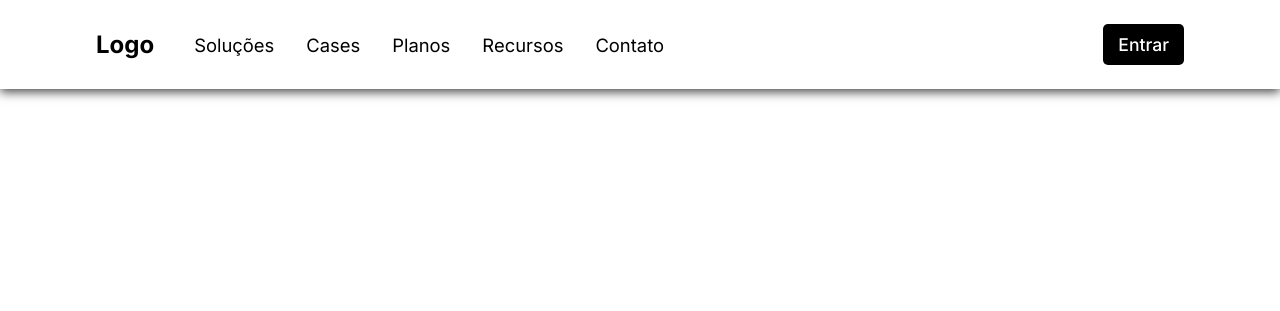
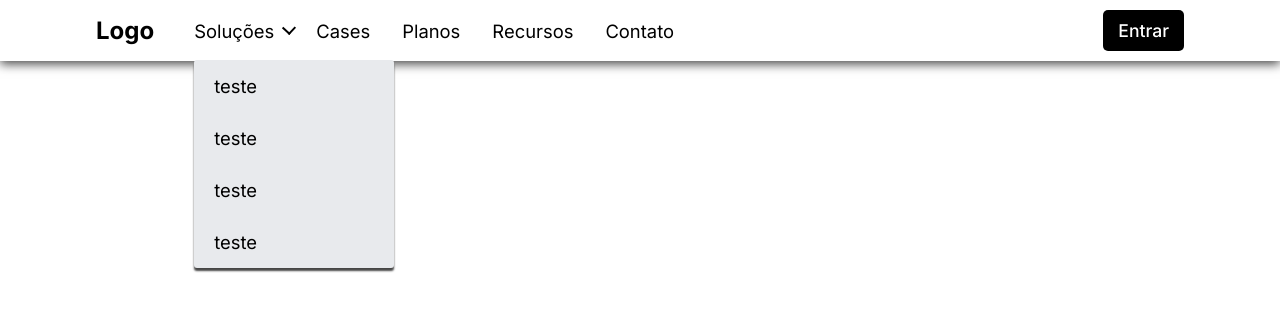
Before and after one commit to Raf1d3/Onficina, a PHP site: page / in a window 1280 px wide, after a click on "Soluções". Shown: the top 311 px of the page. Run offline with PHP 8.4, Linux system fonts and the light colour scheme.

Commit message:
FEITO: - Adição do arrow de soluções - Adição do arrow de soluções dentro do mobile-menu - Adição do dropdown de soluções - Mudaça de cores nav-link quando hover
FAZER:
- Correção de cores
- Adição de logo
- Adição do dropdown de soluções dentro do mobile menu

```diff
--- a/index.html
+++ b/index.html
@@ -16,7 +16,24 @@
                     </div>
                     <div class="nav-list">
                         <ul>
-                            <li class="nav-item"><a href="#" class="nav-link">Soluções</a></li>
+                            <li class="nav-item" id="solucoes">
+                                <a href="#" class="nav-link">Soluções
+                                    <div class="solucoes-icon">
+                                        <button onclick="menuShow()"><span class="icon-arraw"></span></button>
+                                    </div>
+
+                                    <div class="menu">
+                                        <ul class="submenu">
+                                            <li class="item-menu"><a href="#" class="link-menu">teste</a></li>
+                                            <li class="item-menu"><a href="#" class="link-menu">teste</a></li>
+                                            <li class="item-menu"><a href="#" class="link-menu">teste</a></li>
+                                            <li class="item-menu"><a href="#" class="link-menu">teste</a></li>
+                                        </ul>
+                                    </div>
+
+                                </a>
+                            </li>
+
                             <li class="nav-item"><a href="#" class="nav-link">Cases</a></li>
                             <li class="nav-item"><a href="#" class="nav-link">Planos</a></li>
                             <li class="nav-item"><a href="#" class="nav-link">Recursos</a></li>
@@ -30,23 +47,29 @@
                 </div>
 
                 <div class="mobile-menu-icon">
-                    <button onclick="menuShow()"><img class="icon"
-                            src="assets/img/arraw-menu.png"></button>
+                    <button onclick="menuShow()"><img class="icon" src="assets/img/arraw-menu.png"></button>
                 </div>
+
             </nav>
             <div class="mobile-menu">
                 <ul>
-                    <li class="nav-item"><a href="#" class="nav-link">Soluções</a></li>
-                        <li class="nav-item"><a href="#" class="nav-link">Cases</a></li>
-                        <li class="nav-item"><a href="#" class="nav-link">Planos</a></li>
-                        <li class="nav-item"><a href="#" class="nav-link">Recursos</a></li>
-                        <li class="nav-item"><a href="#" class="nav-link">Contato</a></li>
+                    <li class="nav-item" id="solucoes">
+                        <a href="#" class="nav-link">Soluções
+                            <div class="solucoes-icon">
+                                <button onclick="menuShow()"><span class="icon-arraw"></span></button>
+                            </div>
+
+                        </a>
+                    </li>
+                    <li class="nav-item"><a href="#" class="nav-link">Cases</a></li>
+                    <li class="nav-item"><a href="#" class="nav-link">Planos</a></li>
+                    <li class="nav-item"><a href="#" class="nav-link">Recursos</a></li>
+                    <li class="nav-item"><a href="#" class="nav-link">Contato</a></li>
                 </ul>
 
                 <div class="login-button">
                     <button><a href="#">Entrar</a></button>
                 </div>
-
             </div>
 
         </header>
--- a/script.js
+++ b/script.js
@@ -14,3 +14,10 @@ function menuShow() {
         iconMobile.style.transform = 'rotate(180deg)';
     }
 }
+
+const solucoes =  document.querySelector('#solucoes');
+const menu = document.querySelector('.menu');
+
+solucoes.onclick = () => {
+    menu.classList.toggle('ativo')
+}
--- a/style.css
+++ b/style.css
@@ -19,7 +19,7 @@ header {
     display: flex;
     align-items: center;
     justify-content: space-between;
-    padding: 1.5rem 6rem;
+    padding: 0.625rem 6rem;
 }
 
 .nav-itens {
@@ -52,6 +52,7 @@ header {
 
 .nav-item {
     margin: 0 16px;
+
 }
 
 .nav-link {
@@ -59,7 +60,89 @@ header {
     font-size: 1.15rem;
     color: rgb(0, 0, 0);
     font-weight: 400;
+    display: flex;
+    align-items: center;
 }
+
+/* Mudando cor dos elementos quando hover */
+.nav-link:hover {
+    color: blue;
+}
+
+.nav-link:hover .icon-arraw{
+    border-top: 2px solid blue;
+    border-left: 2px solid blue;
+}
+
+/* Estilizando e alinhando arrow de soluções */
+.icon-arraw {
+    position: absolute;
+    height: 8px;
+    width: 8px;
+    border-top: 2px solid black;
+    border-left: 2px solid black;
+    transform: rotate(223deg);
+}
+
+.solucoes-icon {
+    padding-left: 10px;
+    display: flex;
+    align-items: center;
+    margin-bottom: 15px;
+}
+
+.solucoes-icon button {
+    background-color: transparent;
+    border: none;
+    cursor: pointer;
+}
+
+
+/* Alinhando submenu */
+.menu {
+    position: absolute;
+    top: calc(30px + 30px);
+    right: 10;
+    width: 200px;
+    min-height: 100px;
+    background: #e8eaed;
+    box-shadow: 0px 3px 2px #464646;
+    border-radius: 3px;
+    opacity: 0;
+    visibility: hidden;
+}
+
+.menu.ativo {
+    opacity: 1;
+    visibility: visible;
+}
+
+.submenu  {
+    display: flex;
+    flex-direction: column;
+    text-align: center;
+}
+/* Triangulo que fica encima do menu */
+
+
+.link-menu {
+    text-decoration: none;
+    font-size: 1.15rem;
+    color: rgb(0, 0, 0);
+    font-weight: 400;
+    display: flex;
+    align-items: center;
+}
+
+.menu ul li {
+    padding: 15px 20px;
+    transition: 0s;
+}
+
+.menu ul li:hover {
+    background-color: #e8dada;
+}
+
 
 /* Estilizando botão de entrar do login */
 .login-button button {
@@ -123,10 +206,12 @@ header {
     .mobile-menu ul {
         display: flex;
         flex-direction: column;
-        text-align: center;
+        align-items: center;
         padding-bottom: 1rem;
         list-style: none;
     }
+
+
 
     .mobile-menu .nav-item {
         display: block;
```
Also changed, not shown: assets/img/arraw-menu.png (added).
